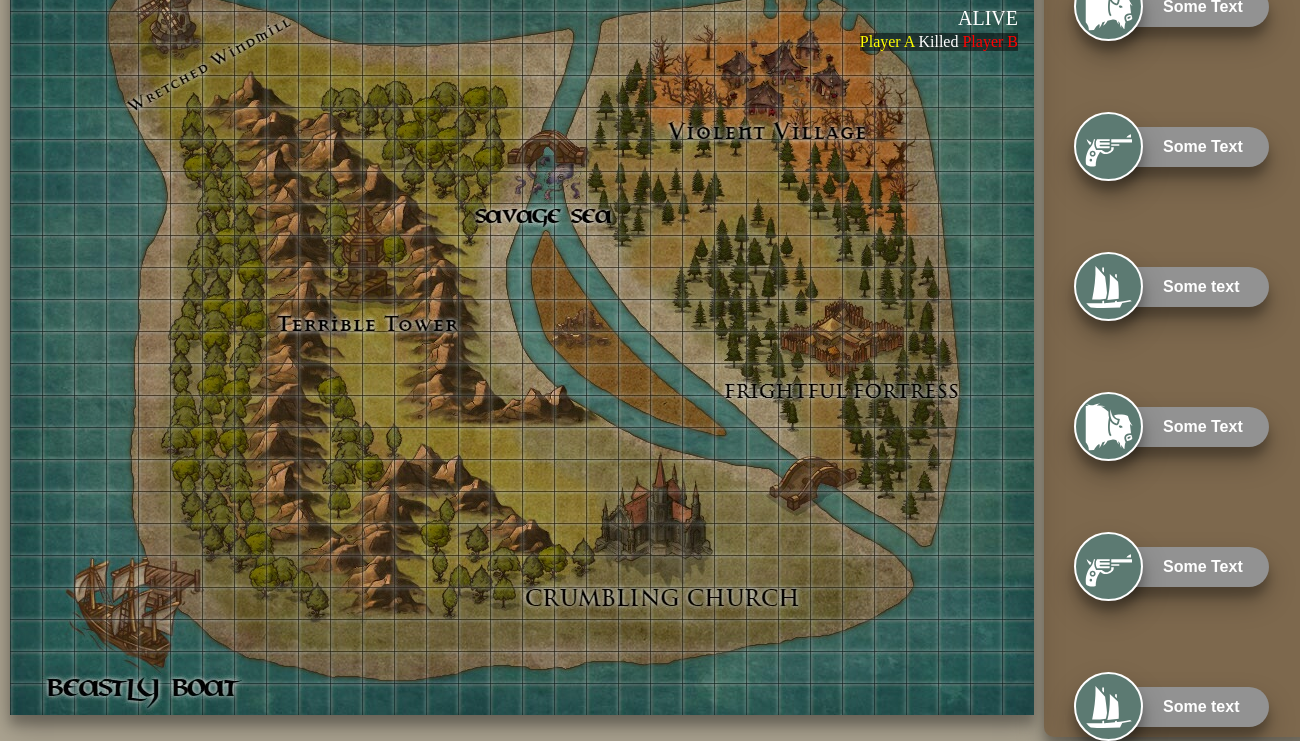
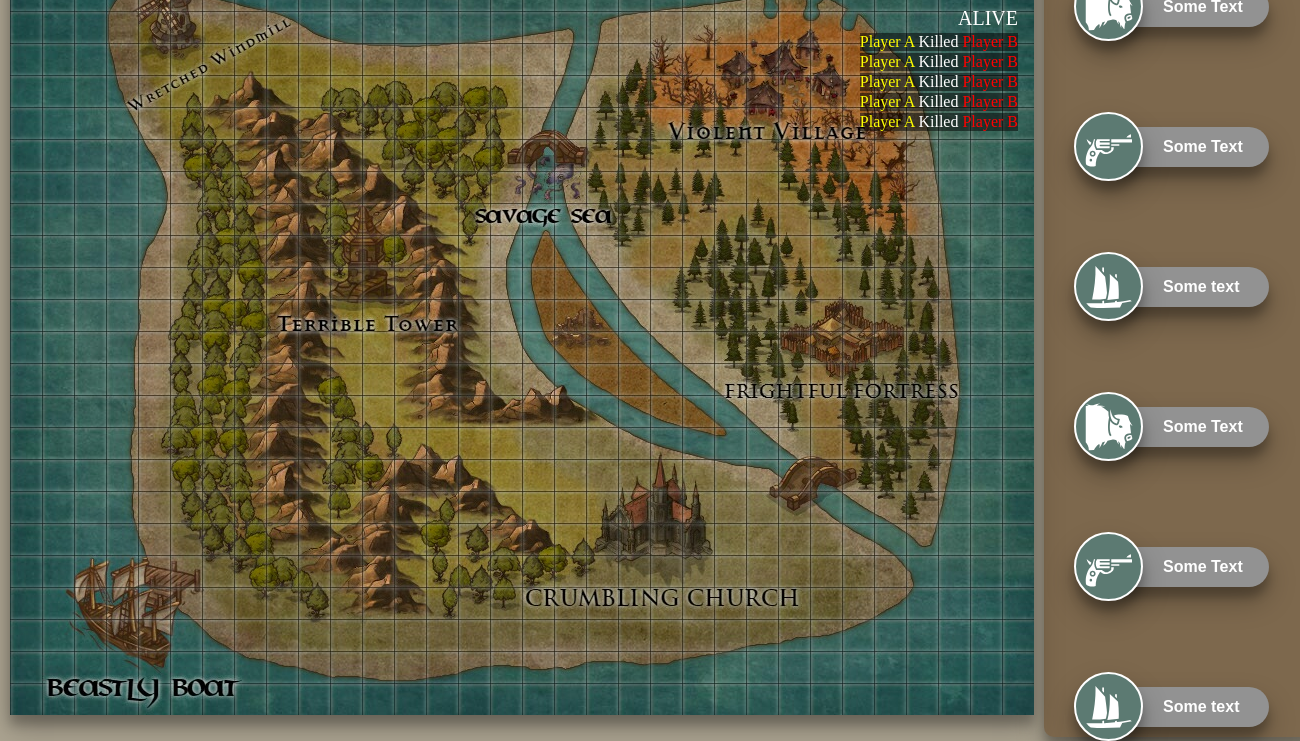
Before and after one commit to RHenigan/WUBG, an Electron app: page assets/html/dm.html in a window 1300 px wide. Shown: the part 63-804 px from the top of the page. Drawn offline with Linux system fonts and the light colour scheme; a web font is replaced by a local one.

Commit message:
Add 4 more killfeed fields

```diff
--- a/assets/css/dm.css
+++ b/assets/css/dm.css
@@ -25,9 +25,33 @@
   font-size: 16px;
   color: yellow;
   position: absolute;
-  top: 70px;
   right: 16px;
   background-color: rgba(0, 0, 0, 0.5);
+}
+
+.kfeed_1{
+  position: absolute;
+  top: 70px
+}
+
+.kfeed_2{
+  position: absolute;
+  top: 90px
+}
+
+.kfeed_3{
+  position: absolute;
+  top: 110px
+}
+
+.kfeed_4{
+  position: absolute;
+  top: 130px
+}
+
+.kfeed_5{
+  position: absolute;
+  top: 150px
 }
 
 .action_player{
--- a/assets/html/dm.html
+++ b/assets/html/dm.html
@@ -15,7 +15,11 @@
       <img src='../images/BattleRoyale.jpg'>
       <div class="kill_countdown" id="kill_countdown">100</div>
       <div class="alive_text">ALIVE</div>
-      <p class="killing_player">Player A <span class="action_player">Killed </span><span class="killed_player">Player B</span></p>
+      <p class="killing_player kfeed_1">Player A <span class="action_player">Killed </span><span class="killed_player">Player B</span></p>
+      <p class="killing_player kfeed_2">Player A <span class="action_player">Killed </span><span class="killed_player">Player B</span></p>
+      <p class="killing_player kfeed_3">Player A <span class="action_player">Killed </span><span class="killed_player">Player B</span></p>
+      <p class="killing_player kfeed_4">Player A <span class="action_player">Killed </span><span class="killed_player">Player B</span></p>
+      <p class="killing_player kfeed_5">Player A <span class="action_player">Killed </span><span class="killed_player">Player B</span></p>
     </div>
   </div>
   <div id="game_controller_container">
```
